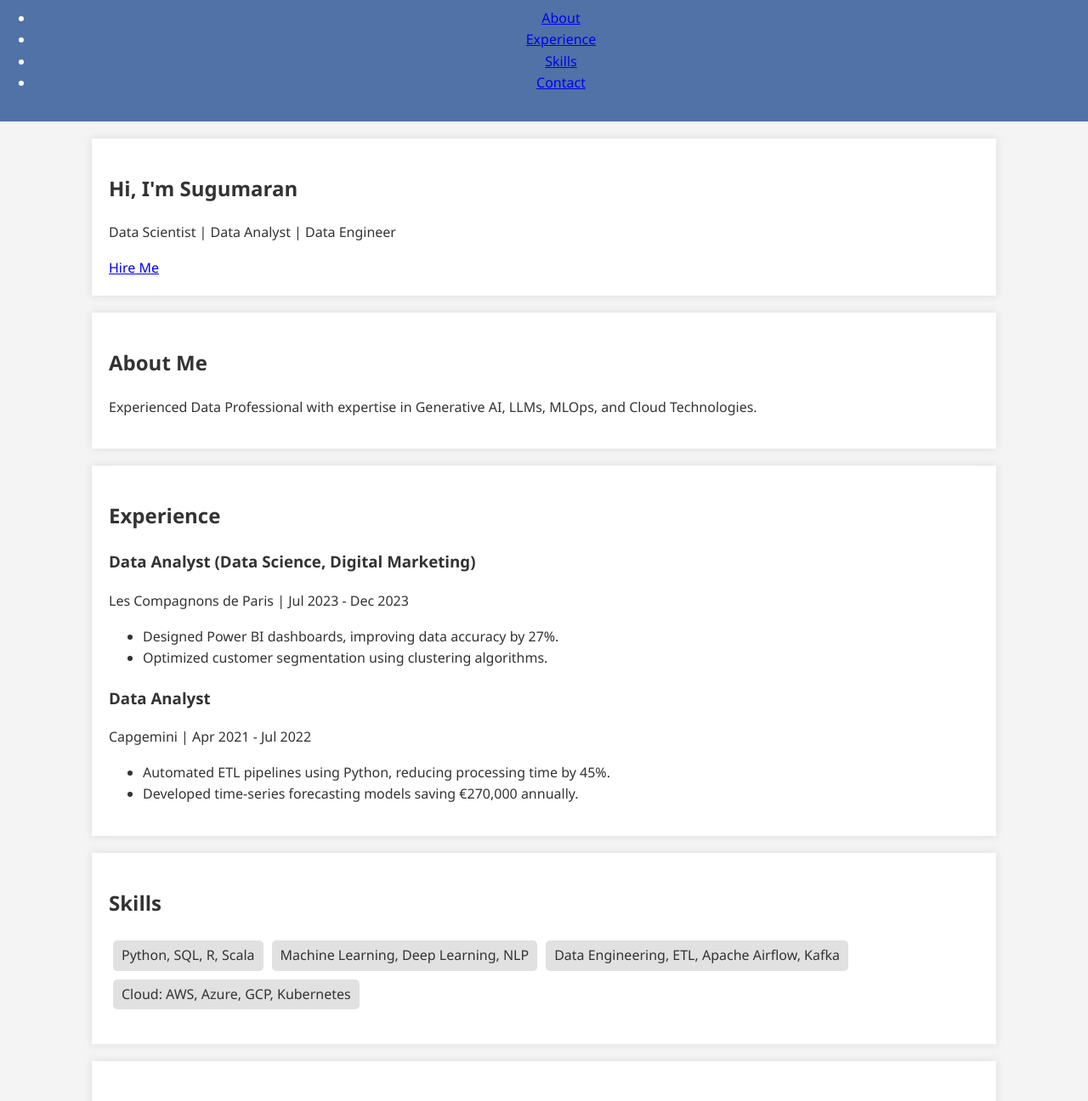
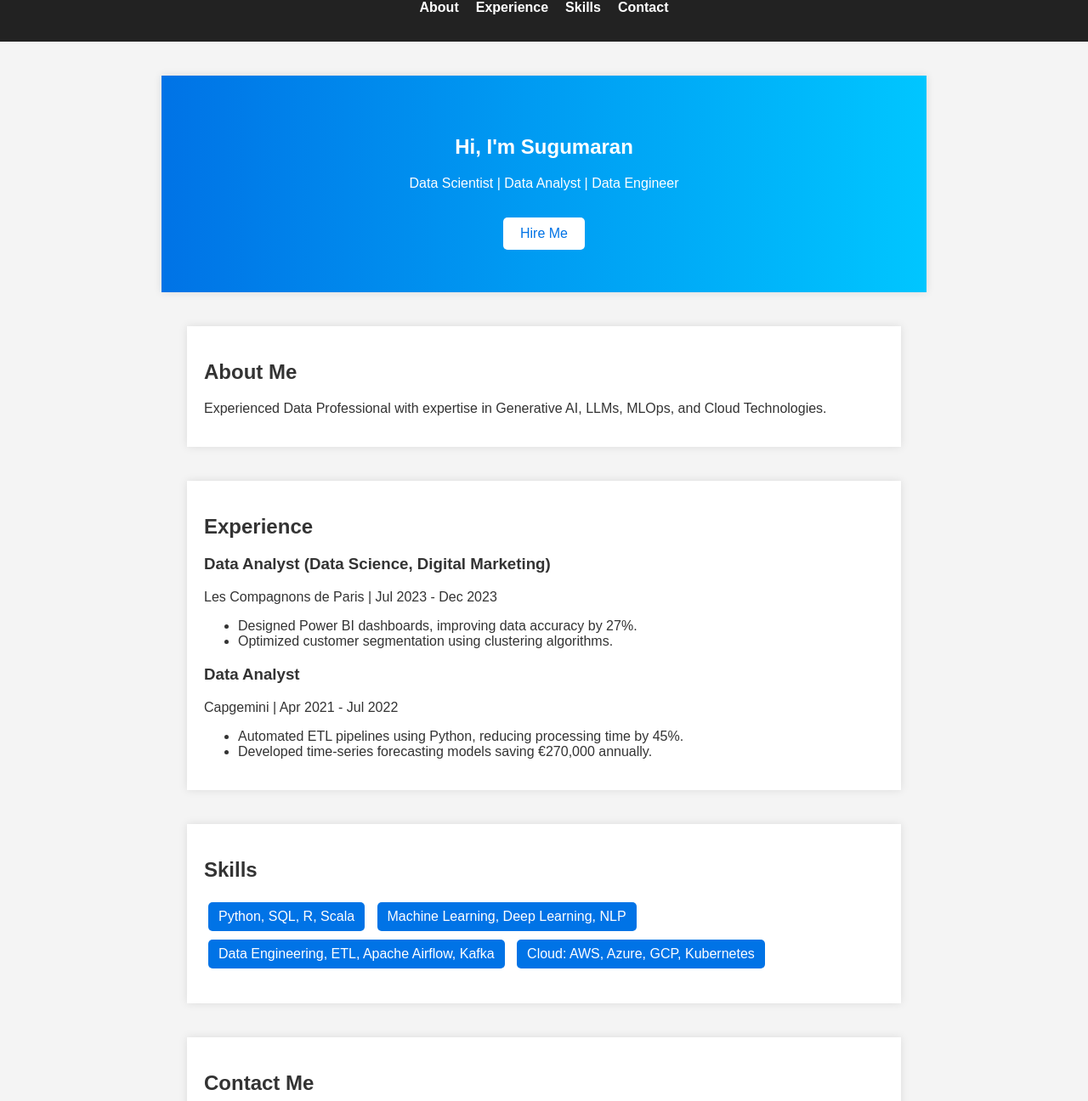
Before and after one commit to Sugumaran-Balasubramaniyan/Sugumaran-Balasubramaniyan, a plain HTML site: page index.html in a window 1280 px wide. Shown: the part 49-1345 px from the top of the page at 85% size. Drawn offline with Linux system fonts and the light colour scheme.

Commit message:
Update style.css

```diff
--- a/style.css
+++ b/style.css
@@ -1,68 +1,80 @@
+/* General Styles */
 body {
-    font-family: 'Segoe UI', Tahoma, Geneva, Verdana, sans-serif;
+    font-family: Arial, sans-serif;
     margin: 0;
     padding: 0;
     background-color: #f4f4f4;
     color: #333;
-    line-height: 1.6;
 }
 
 header {
-    background: #5072A7;
+    background-color: #222;
+    padding: 15px 0;
     color: white;
     text-align: center;
-    padding: 1rem 0;
+}
+
+.nav-links {
+    list-style: none;
+    display: flex;
+    justify-content: center;
+    gap: 20px;
+    padding: 0;
+}
+
+.nav-links li {
+    display: inline;
+}
+
+.nav-links a {
+    color: white;
+    text-decoration: none;
+    font-weight: bold;
+}
+
+#hero {
+    text-align: center;
+    padding: 50px;
+    background: linear-gradient(to right, #0073e6, #00c6ff);
+    color: white;
+}
+
+.btn {
+    display: inline-block;
+    padding: 10px 20px;
+    margin-top: 15px;
+    background-color: #fff;
+    color: #0073e6;
+    text-decoration: none;
+    border-radius: 5px;
 }
 
 section {
-    width: 80%;
-    margin: 20px auto;
+    max-width: 800px;
+    margin: 40px auto;
     padding: 20px;
     background: white;
-    box-shadow: 0 0 10px rgba(0, 0, 0, 0.1);
+    box-shadow: 0px 0px 10px rgba(0, 0, 0, 0.1);
 }
 
-#about img {
-    max-width: 200px;
-    display: block;
-    margin: 0 auto 20px;
-    border-radius: 50%;
+.skill-list {
+    list-style-type: none;
+    padding: 0;
 }
 
-#skills ul {
-    padding: 0;
-    list-style: none;
-    display: flex;
-    flex-wrap: wrap;
-}
-
-#skills li {
-    background: #e1e1e1;
+.skill-list li {
+    background: #0073e6;
+    color: white;
+    display: inline-block;
+    padding: 8px 12px;
     margin: 5px;
-    padding: 5px 10px;
     border-radius: 5px;
 }
 
 footer {
     text-align: center;
-    padding: 1rem 0;
-    background: #333;
+    padding: 20px;
+    background-color: #222;
     color: white;
+    margin-top: 20px;
 }
-
-.social-links a {
-    color: white;
-    margin: 0 10px;
-    text-decoration: none;
-}
-
-@media (max-width: 768px) {
-    section {
-        width: 95%;
-    }
-
-    #skills ul {
-        flex-direction: column;
-        align-items: center;
-    }
-}
```
